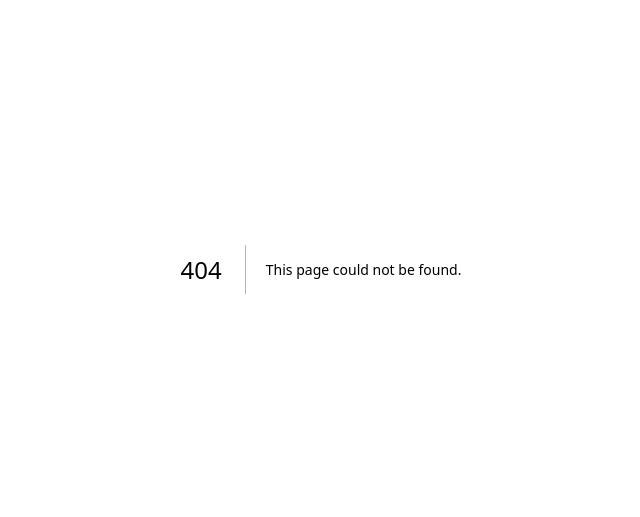
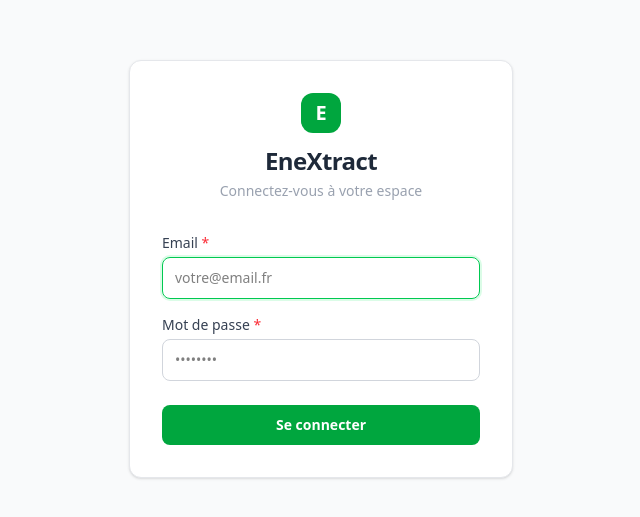
Before and after one commit to VgxTITOUAN/enextract, a Next.js app: page /login in a window 1280 px wide. Before the commit this address had no page. Shown: the part 131-648 px from the top of the page, without its empty margins (319-959 px from the left). Built offline with nearby package versions, Linux system fonts and the light colour scheme.

Commit message:
feat: authentification login page et API

```diff
--- /dev/null
+++ b/app/api/auth/login/route.ts
@@ -0,0 +1,91 @@
+import { NextRequest, NextResponse } from 'next/server';
+import pool from '@/lib/db';
+import bcrypt from 'bcryptjs';
+import { signToken } from '@/lib/auth';
+
+export async function POST(req: NextRequest) {
+  try {
+    const { email, password } = await req.json();
+
+    // Validation basique
+    if (!email || !password) {
+      return NextResponse.json(
+        { error: 'Email et mot de passe obligatoires.' },
+        { status: 400 }
+      );
+    }
+
+    // Récupérer l'utilisateur en base
+    const [rows]: any = await pool.execute(
+      'SELECT id, email, password, name, role, active FROM users WHERE email = ? LIMIT 1',
+      [email]
+    );
+
+    const user = rows[0];
+
+    if (!user) {
+      return NextResponse.json(
+        { error: 'Identifiants incorrects.' },
+        { status: 401 }
+      );
+    }
+
+    if (!user.active) {
+      return NextResponse.json(
+        { error: 'Compte désactivé. Contactez votre administrateur.' },
+        { status: 403 }
+      );
+    }
+
+    // Vérifier le mot de passe
+    const isValid = await bcrypt.compare(password, user.password);
+    if (!isValid) {
+      return NextResponse.json(
+        { error: 'Identifiants incorrects.' },
+        { status: 401 }
+      );
+    }
+
+    // Mettre à jour derniere_connexion
+    await pool.execute(
+      'UPDATE users SET derniere_connexion = NOW() WHERE id = ?',
+      [user.id]
+    );
+
+    // Générer le JWT
+    const token = signToken({
+      id:    user.id,
+      name:  user.name,
+      email: user.email,
+      role:  user.role,
+    });
+
+    // Réponse avec cookie httpOnly
+    const response = NextResponse.json({
+      success: true,
+      user: {
+        id:    user.id,
+        name:  user.name,
+        email: user.email,
+        role:  user.role,
+      },
+    });
+
+    response.cookies.set('enextract_token', token, {
+      httpOnly: true,
+      secure:   process.env.NODE_ENV === 'production',
+      sameSite: 'strict',
+      maxAge:   60 * 60 * 8, // 8 heures
+      path:     '/',
+    });
+
+    return response;
+
+  } catch (error) {
+    console.error('Login error:', error);
+    return NextResponse.json(
+      { error: 'Erreur serveur.' },
+      { status: 500 }
+    );
+  }
+}
--- /dev/null
+++ b/app/api/auth/logout.ts/route.ts
@@ -0,0 +1,15 @@
+import { NextResponse } from 'next/server';
+
+export async function POST() {
+  const response = NextResponse.json({ success: true });
+
+  response.cookies.set('enextract_token', '', {
+    httpOnly: true,
+    secure:   process.env.NODE_ENV === 'production',
+    sameSite: 'strict',
+    maxAge:   0,
+    path:     '/',
+  });
+
+  return response;
+}
--- a/app/globals.css
+++ b/app/globals.css
@@ -1,3 +1,7 @@
-@tailwind base;
-@tailwind components;
-@tailwind utilities;
+@import "tailwindcss";
+
+@theme {
+  --color-eness: #6bb100;
+  --color-eness-dark: #4a7c00;
+  --color-eness-light: #f0f9e8;
+}
--- /dev/null
+++ b/app/login/page.tsx
@@ -0,0 +1,104 @@
+'use client';
+
+import { useState } from 'react';
+import { useRouter } from 'next/navigation';
+
+export default function LoginPage() {
+  const router = useRouter();
+  const [email, setEmail]       = useState('');
+  const [password, setPassword] = useState('');
+  const [error, setError]       = useState('');
+  const [loading, setLoading]   = useState(false);
+
+  async function handleSubmit(e: React.FormEvent) {
+    e.preventDefault();
+    setError('');
+    setLoading(true);
+
+    try {
+      const res = await fetch('/api/auth/login', {
+        method:  'POST',
+        headers: { 'Content-Type': 'application/json' },
+        body:    JSON.stringify({ email, password }),
+      });
+
+      const data = await res.json();
+
+      if (!res.ok) {
+        setError(data.error || 'Erreur de connexion.');
+        return;
+      }
+
+      router.push('/');
+
+    } catch {
+      setError('Erreur réseau. Réessayez.');
+    } finally {
+      setLoading(false);
+    }
+  }
+
+  return (
+    <div className="min-h-screen bg-gray-50 flex items-center justify-center p-4">
+      <div className="bg-white rounded-xl shadow-sm border border-gray-200 w-full max-w-sm p-8">
+
+        {/* Logo */}
+        <div className="text-center mb-8">
+          <div className="inline-flex items-center justify-center w-10 h-10 bg-green-600 rounded-xl mb-3">
+            <span className="text-white text-xl font-bold">E</span>
+          </div>
+          <h1 className="text-2xl font-bold text-gray-800 tracking-tight">EneXtract</h1>
+          <p className="text-sm text-gray-400 mt-1">Connectez-vous à votre espace</p>
+        </div>
+
+        {/* Erreur */}
+        {error && (
+          <div className="bg-red-50 border border-red-200 text-red-700 text-sm rounded-lg px-4 py-3 mb-5">
+            {error}
+          </div>
+        )}
+
+        {/* Formulaire */}
+        <form onSubmit={handleSubmit} className="space-y-4">
+          <div>
+            <label className="block text-sm font-medium text-gray-700 mb-1">
+              Email <span className="text-red-500">*</span>
+            </label>
+            <input
+              type="email"
+              value={email}
+              onChange={e => setEmail(e.target.value)}
+              placeholder="votre@email.fr"
+              required
+              autoFocus
+              className="w-full px-3 py-2.5 border border-gray-300 rounded-lg text-sm focus:outline-none focus:border-green-500 focus:ring-2 focus:ring-green-100"
+            />
+          </div>
+
+          <div>
+            <label className="block text-sm font-medium text-gray-700 mb-1">
+              Mot de passe <span className="text-red-500">*</span>
+            </label>
+            <input
+              type="password"
+              value={password}
+              onChange={e => setPassword(e.target.value)}
+              placeholder="••••••••"
+              required
+              className="w-full px-3 py-2.5 border border-gray-300 rounded-lg text-sm focus:outline-none focus:border-green-500 focus:ring-2 focus:ring-green-100"
+            />
+          </div>
+
+          <button
+            type="submit"
+            disabled={loading}
+            className="w-full bg-green-600 hover:bg-green-700 disabled:bg-gray-300 disabled:cursor-not-allowed text-white font-semibold py-2.5 rounded-lg text-sm transition-colors mt-2"
+          >
+            {loading ? 'Connexion...' : 'Se connecter'}
+          </button>
+        </form>
+
+      </div>
+    </div>
+  );
+}
--- a/app/page.tsx
+++ b/app/page.tsx
@@ -1,3 +1,5 @@
+import { redirect } from 'next/navigation';
+
 export default function Home() {
-  return <div>EneXtract</div>
+  redirect('/login');
 }
--- /dev/null
+++ b/lib/auth.ts
@@ -0,0 +1,22 @@
+import jwt from 'jsonwebtoken';
+
+const SECRET = process.env.JWT_SECRET!;
+
+export interface JwtPayload {
+  id:    number;
+  name:  string;
+  email: string;
+  role:  'admin' | 'commercial';
+}
+
+export function signToken(payload: JwtPayload): string {
+  return jwt.sign(payload, SECRET, { expiresIn: '8h' });
+}
+
+export function verifyToken(token: string): JwtPayload | null {
+  try {
+    return jwt.verify(token, SECRET) as JwtPayload;
+  } catch {
+    return null;
+  }
+}
--- /dev/null
+++ b/lib/db.ts
@@ -0,0 +1,13 @@
+import mysql from 'mysql2/promise';
+
+const pool = mysql.createPool({
+  host:     process.env.DB_HOST,
+  database: process.env.DB_NAME,
+  user:     process.env.DB_USER,
+  password: process.env.DB_PASS,
+  waitForConnections: true,
+  connectionLimit:    10,
+  queueLimit:         0,
+});
+
+export default pool;
--- /dev/null
+++ b/middleware.ts
@@ -0,0 +1,37 @@
+import { NextRequest, NextResponse } from 'next/server';
+import { verifyToken } from '@/lib/auth';
+
+const PUBLIC_ROUTES = ['/login'];
+
+export function middleware(req: NextRequest) {
+  const { pathname } = req.nextUrl;
+
+  // Laisser passer les routes publiques et API
+  if (
+    PUBLIC_ROUTES.includes(pathname) ||
+    pathname.startsWith('/api/') ||
+    pathname.startsWith('/_next/') ||
+    pathname.startsWith('/favicon')
+  ) {
+    return NextResponse.next();
+  }
+
+  // Vérifier le token
+  const token = req.cookies.get('enextract_token')?.value;
+
+  if (!token) {
+    return NextResponse.redirect(new URL('/login', req.url));
+  }
+
+  const payload = verifyToken(token);
+
+  if (!payload) {
+    return NextResponse.redirect(new URL('/login', req.url));
+  }
+
+  return NextResponse.next();
+}
+
+export const config = {
+  matcher: ['/((?!_next/static|_next/image|favicon.ico).*)'],
+};
--- a/package.json
+++ b/package.json
@@ -11,16 +11,17 @@
   "dependencies": {
     "bcryptjs": "^3.0.3",
     "dotenv": "^17.4.2",
+    "eslint-config-next": "16.2.6",
     "jsonwebtoken": "^9.0.3",
     "mysql2": "^3.22.3",
     "next": "16.2.6",
     "react": "19.2.4",
     "react-dom": "19.2.4",
-    "typescript": "^5",
-    "eslint-config-next": "16.2.6"
+    "typescript": "^5"
   },
   "devDependencies": {
     "@tailwindcss/postcss": "^4",
+    "@types/jsonwebtoken": "^9.0.10",
     "@types/node": "^20",
     "@types/react": "^19",
     "@types/react-dom": "^19",
```
Also changed, not shown: 1 other file (tests, documents, lock files or other folders).
